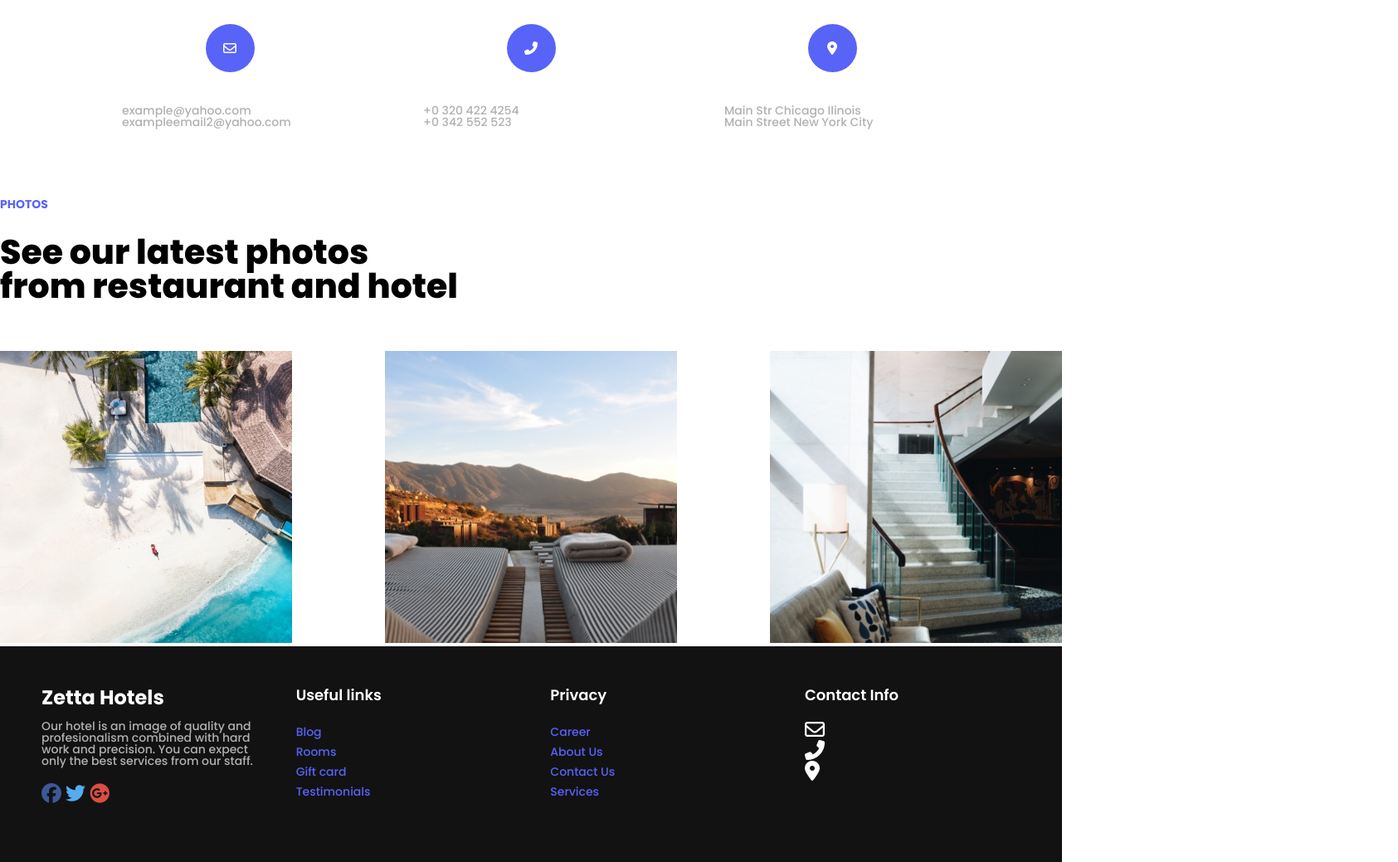
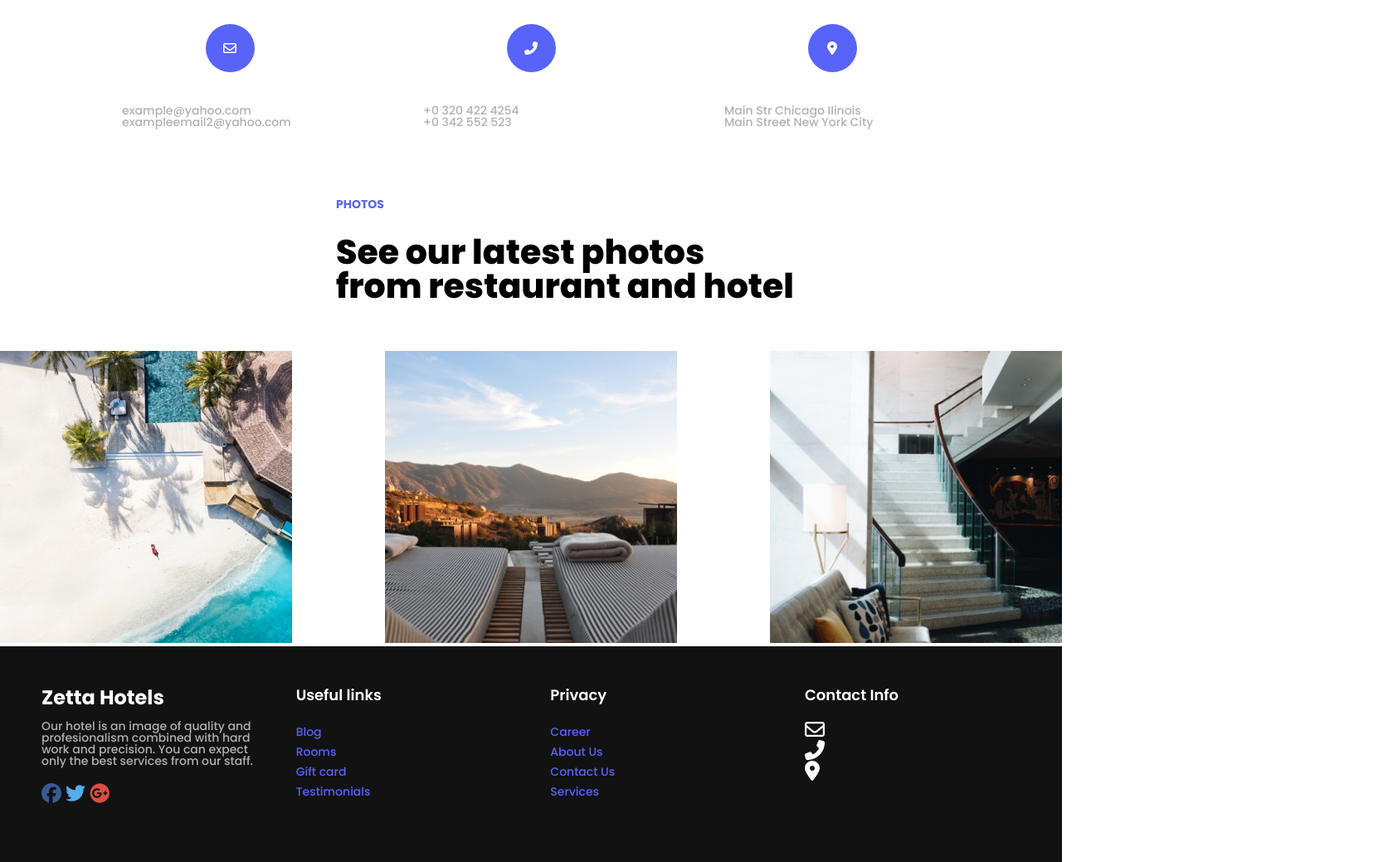
Before and after one commit to natiakvirikashvili/contact, a plain HTML site: page index.html in a window 1280 px wide. Shown: the part 1203-2242 px from the top of the page at 83% size, 1685 px wide, since content can reach past the window. Drawn offline with Linux system fonts and the light colour scheme.

Commit message:
update style.css

```diff
--- a/css/style.css
+++ b/css/style.css
@@ -309,6 +309,7 @@
     max-width: 1366px;
     width: 100%;
     margin-right: 50px;
+    margin-left: 405px;
 }
 .img-box {
     height: 361px;
```
